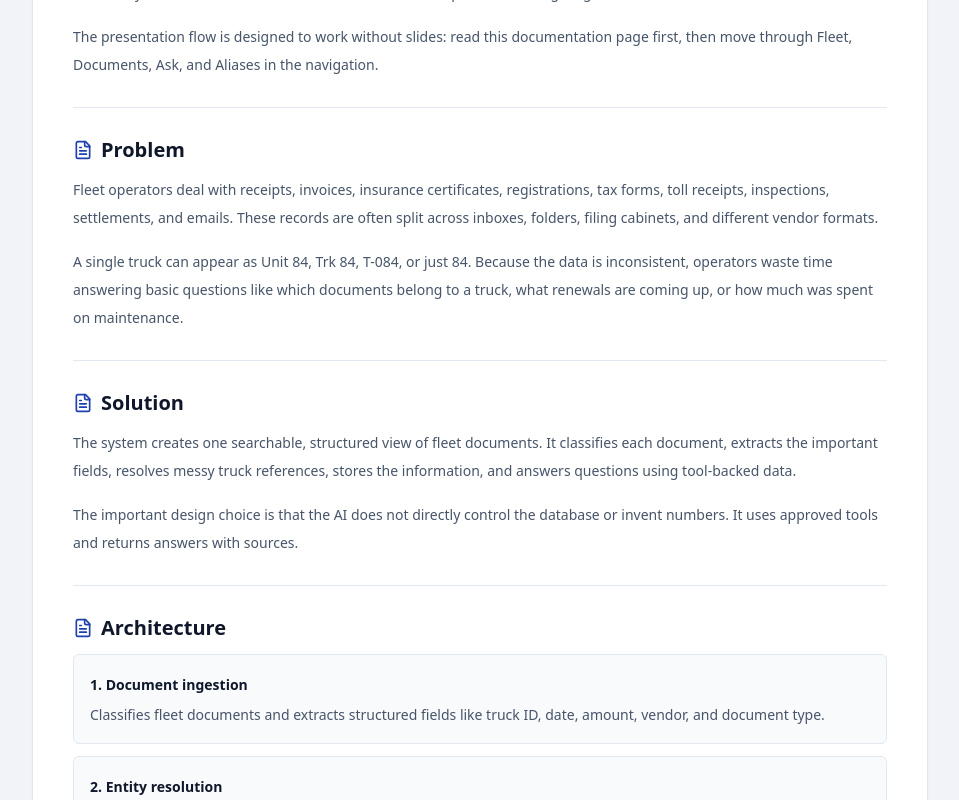
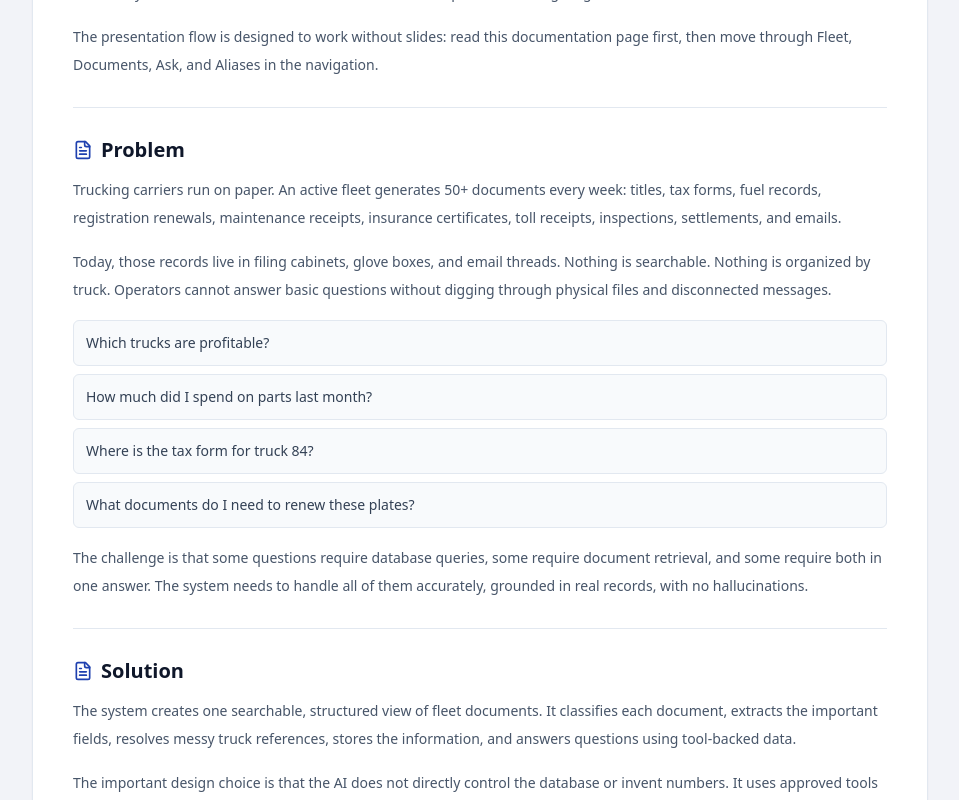
Before and after one commit to buildathon2026/FleetManagementSystem, a React (Vite) app in the folder frontend/: page /brief in a window 1280 px wide. Shown: the part 458-1258 px from the top of the page, without its empty margins (160-1119 px from the left). Built offline with nearby package versions, Linux system fonts and the light colour scheme; no server answers.

Commit message:
Update documentation problem statement

```diff
--- a/frontend/src/components/ProjectBrief.tsx
+++ b/frontend/src/components/ProjectBrief.tsx
@@ -96,14 +96,31 @@ export default function ProjectBrief() {
 
       <DocSection title="Problem">
         <p>
-          Fleet operators deal with receipts, invoices, insurance certificates, registrations, tax
-          forms, toll receipts, inspections, settlements, and emails. These records are often split
-          across inboxes, folders, filing cabinets, and different vendor formats.
+          Trucking carriers run on paper. An active fleet generates 50+ documents every week:
+          titles, tax forms, fuel records, registration renewals, maintenance receipts, insurance
+          certificates, toll receipts, inspections, settlements, and emails.
         </p>
         <p>
-          A single truck can appear as Unit 84, Trk 84, T-084, or just 84. Because the data is
-          inconsistent, operators waste time answering basic questions like which documents belong
-          to a truck, what renewals are coming up, or how much was spent on maintenance.
+          Today, those records live in filing cabinets, glove boxes, and email threads. Nothing is
+          searchable. Nothing is organized by truck. Operators cannot answer basic questions without
+          digging through physical files and disconnected messages.
+        </p>
+        <ul className="space-y-2">
+          {[
+            'Which trucks are profitable?',
+            'How much did I spend on parts last month?',
+            'Where is the tax form for truck 84?',
+            'What documents do I need to renew these plates?',
+          ].map((question) => (
+            <li key={question} className="rounded-md border border-slate-200 bg-slate-50 px-3 py-2 text-slate-700">
+              {question}
+            </li>
+          ))}
+        </ul>
+        <p>
+          The challenge is that some questions require database queries, some require document
+          retrieval, and some require both in one answer. The system needs to handle all of them
+          accurately, grounded in real records, with no hallucinations.
         </p>
       </DocSection>
 
```
